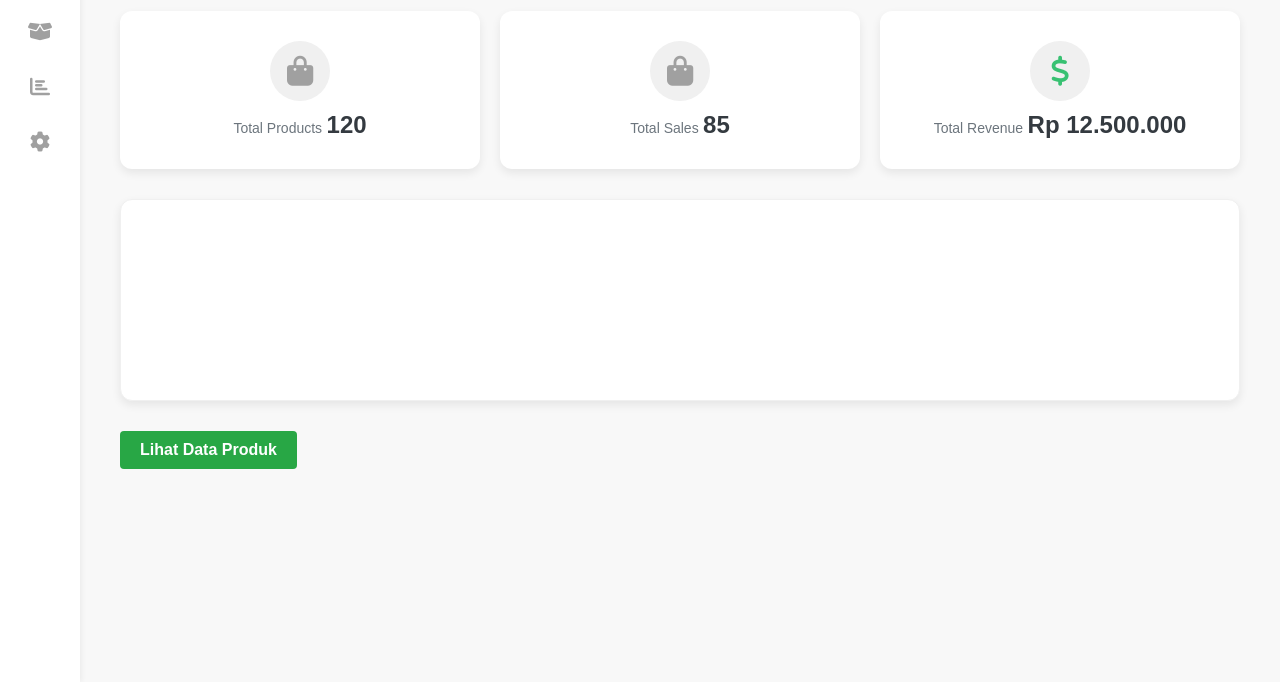
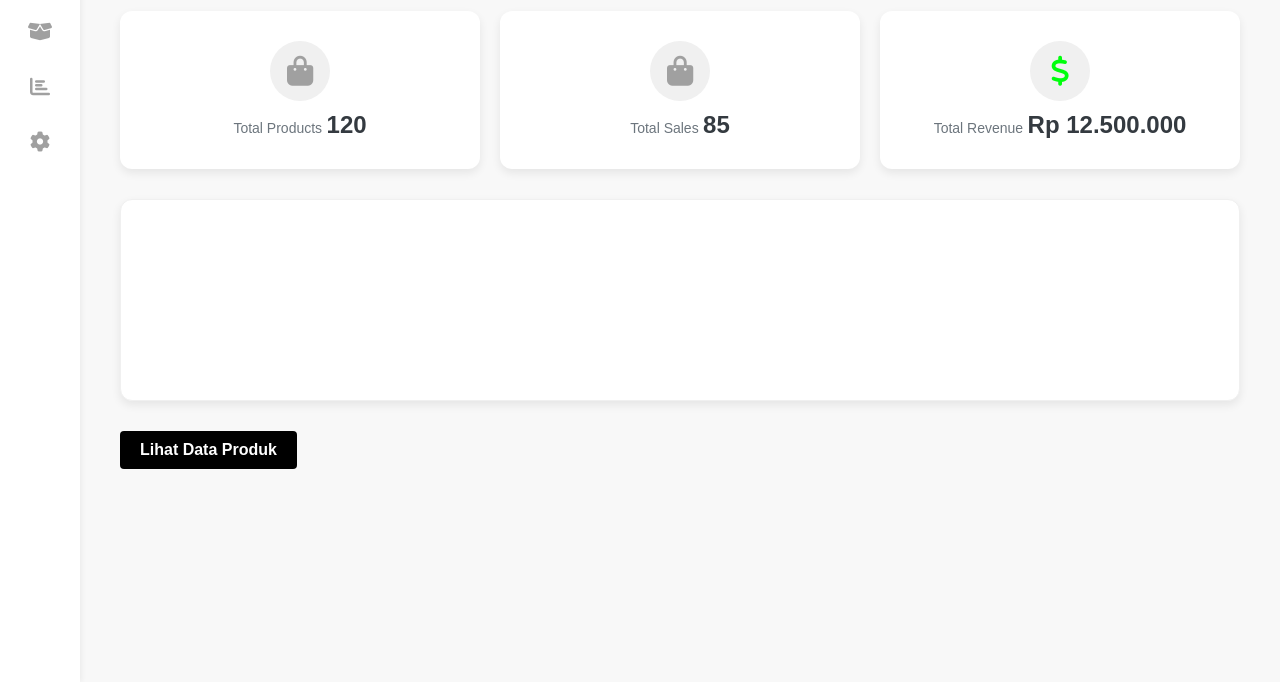
Before and after one commit to salsabillaayu147-design/UTS_Salsabilla-Ayu-Rizkia_24090043, a plain HTML site: page dashboard.html in a window 1280 px wide. Shown: the part 118-800 px from the top of the page. Drawn offline with Linux system fonts and the light colour scheme.

Commit message:
Update style.css

```diff
--- a/assets/style.css
+++ b/assets/style.css
@@ -1,6 +1,3 @@
-/* ===================================================
-   GAYA UMUM DAN RESET
-   =================================================== */
 body {
     font-family: Arial, sans-serif;
     margin: 0;
@@ -12,10 +9,6 @@ a {
     text-decoration: none;
     color: inherit;
 }
-
-/* ===================================================
-   1. HALAMAN LOGIN
-   =================================================== */
 .login-page-container {
     display: flex;
     min-height: 100vh;
@@ -25,7 +18,6 @@ a {
     background-color: #ffffff;
     border-right: 1px solid #f0f0f0;
 
-    /* Styling untuk memusatkan gambar */
     display: flex;
     align-items: center;
     justify-content: center;
@@ -130,10 +122,6 @@ a {
     text-align: center;
     font-size: 14px;
 }
-
-/* ===================================================
-   2. & 3. LAYOUT SIDEBAR DAN KONTEN UTAMA
-   =================================================== */
 .main-layout {
     display: flex;
     min-height: 100vh;
@@ -181,10 +169,6 @@ a {
     font-size: 30px;
     font-weight: 800;
 }
-
-/* ===================================================
-   2. HALAMAN DASHBOARD (Summary Cards)
-   =================================================== */
 .summary-cards {
     display: grid;
     grid-template-columns: repeat(auto-fit, minmax(200px, 1fr));
@@ -215,7 +199,7 @@ a {
     justify-content: center;
 }
 .summary-card:nth-child(3) .card-icon {
-    color: #38c172;
+    color: #00ff0d;
 }
 .card-label {
     font-size: 14px;
@@ -237,7 +221,7 @@ a {
 }
 .main-btn-action {
     padding: 10px 20px;
-    background-color: #28a745;
+    background-color: #000000;
     color: white;
     border: none;
     border-radius: 4px;
@@ -249,10 +233,6 @@ a {
 .main-btn-action:hover {
     background-color: #218838;
 }
-
-/* ===================================================
-   3. HALAMAN LIST DATA PRODUCT (Tabel)
-   =================================================== */
 .product-list {
     background-color: #fff;
     border-radius: 12px;
```
